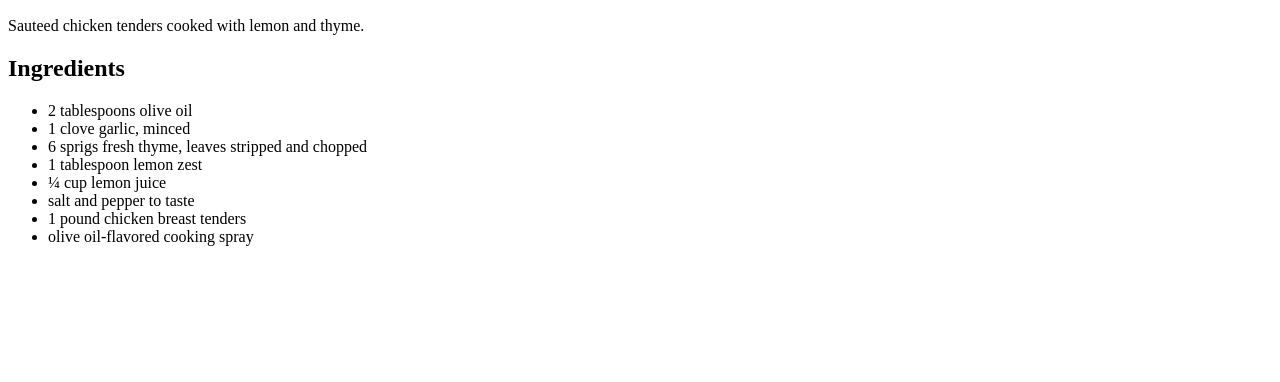
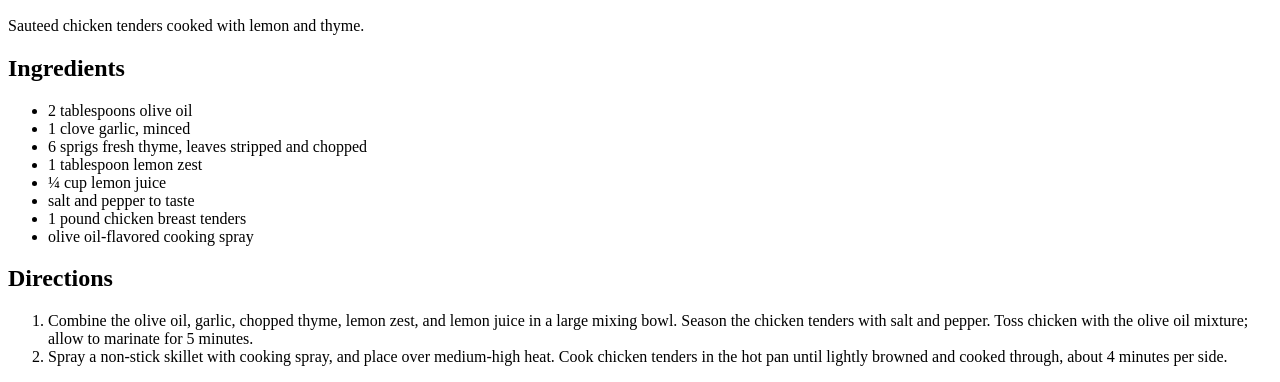
Before and after one commit to palmerusaf/odin-recipes, a plain HTML site: page recipes/chicken-tenders.html in a window 1280 px wide. Shown: the part 452-834 px from the top of the page. Before the commit the page ends 800 px from the top, so only its background shows below. Drawn offline with Linux system fonts and the light colour scheme.

Commit message:
add directions to chicken tender recipe

```diff
--- a/recipes/chicken-tenders.html
+++ b/recipes/chicken-tenders.html
@@ -1,28 +1,44 @@
 <!DOCTYPE html>
 <html lang="en">
-<head>
-    <meta charset="UTF-8">
-    <meta http-equiv="X-UA-Compatible" content="IE=edge">
-    <meta name="viewport" content="width=device-width, initial-scale=1.0">
+  <head>
+    <meta charset="UTF-8" />
+    <meta http-equiv="X-UA-Compatible" content="IE=edge" />
+    <meta name="viewport" content="width=device-width, initial-scale=1.0" />
     <title>Chicken Tenders</title>
-</head>
-<body>
+  </head>
+  <body>
     <h1>Chicken Tenders</h1>
-    <div><a href="../index.html">Go Back</a>
-    </div>
-    <img src="https://imagesvc.meredithcorp.io/v3/mm/image?url=https%3A%2F%2Fimages.media-allrecipes.com%2Fuserphotos%2F827076.jpg" alt="Chicken Tenders">
+    <div><a href="../index.html">Go Back</a></div>
+    <img
+      src="https://imagesvc.meredithcorp.io/v3/mm/image?url=https%3A%2F%2Fimages.media-allrecipes.com%2Fuserphotos%2F827076.jpg"
+      alt="Chicken Tenders"
+    />
     <h2>Description</h2>
     <p>Sauteed chicken tenders cooked with lemon and thyme.</p>
     <h2>Ingredients</h2>
     <ul>
-        <li>2 tablespoons olive oil </li>
-        <li>1 clove garlic, minced </li>
-        <li>6 sprigs fresh thyme, leaves stripped and chopped </li>
-        <li>1 tablespoon lemon zest </li>
-        <li>¼ cup lemon juice </li>
-        <li>salt and pepper to taste </li>
-        <li>1 pound chicken breast tenders </li>
-        <li>olive oil-flavored cooking spray </li>
+      <li>2 tablespoons olive oil</li>
+      <li>1 clove garlic, minced</li>
+      <li>6 sprigs fresh thyme, leaves stripped and chopped</li>
+      <li>1 tablespoon lemon zest</li>
+      <li>¼ cup lemon juice</li>
+      <li>salt and pepper to taste</li>
+      <li>1 pound chicken breast tenders</li>
+      <li>olive oil-flavored cooking spray</li>
     </ul>
-</body>
+    <h2>Directions</h2>
+    <ol>
+      <li>
+        Combine the olive oil, garlic, chopped thyme, lemon zest, and lemon
+        juice in a large mixing bowl. Season the chicken tenders with salt and
+        pepper. Toss chicken with the olive oil mixture; allow to marinate for 5
+        minutes.
+      </li>
+      <li>
+        Spray a non-stick skillet with cooking spray, and place over medium-high
+        heat. Cook chicken tenders in the hot pan until lightly browned and
+        cooked through, about 4 minutes per side.
+      </li>
+    </ol>
+  </body>
 </html>
```
